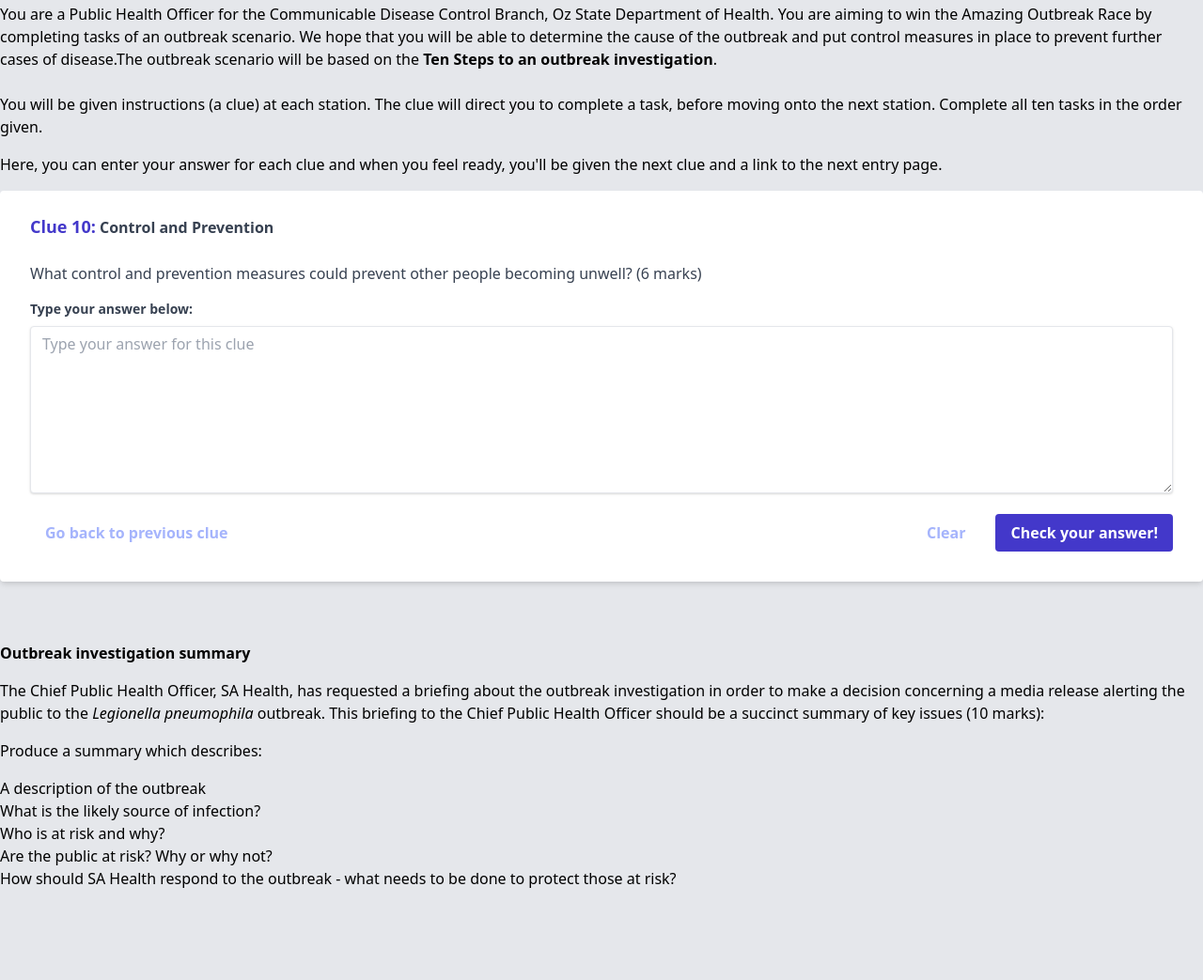
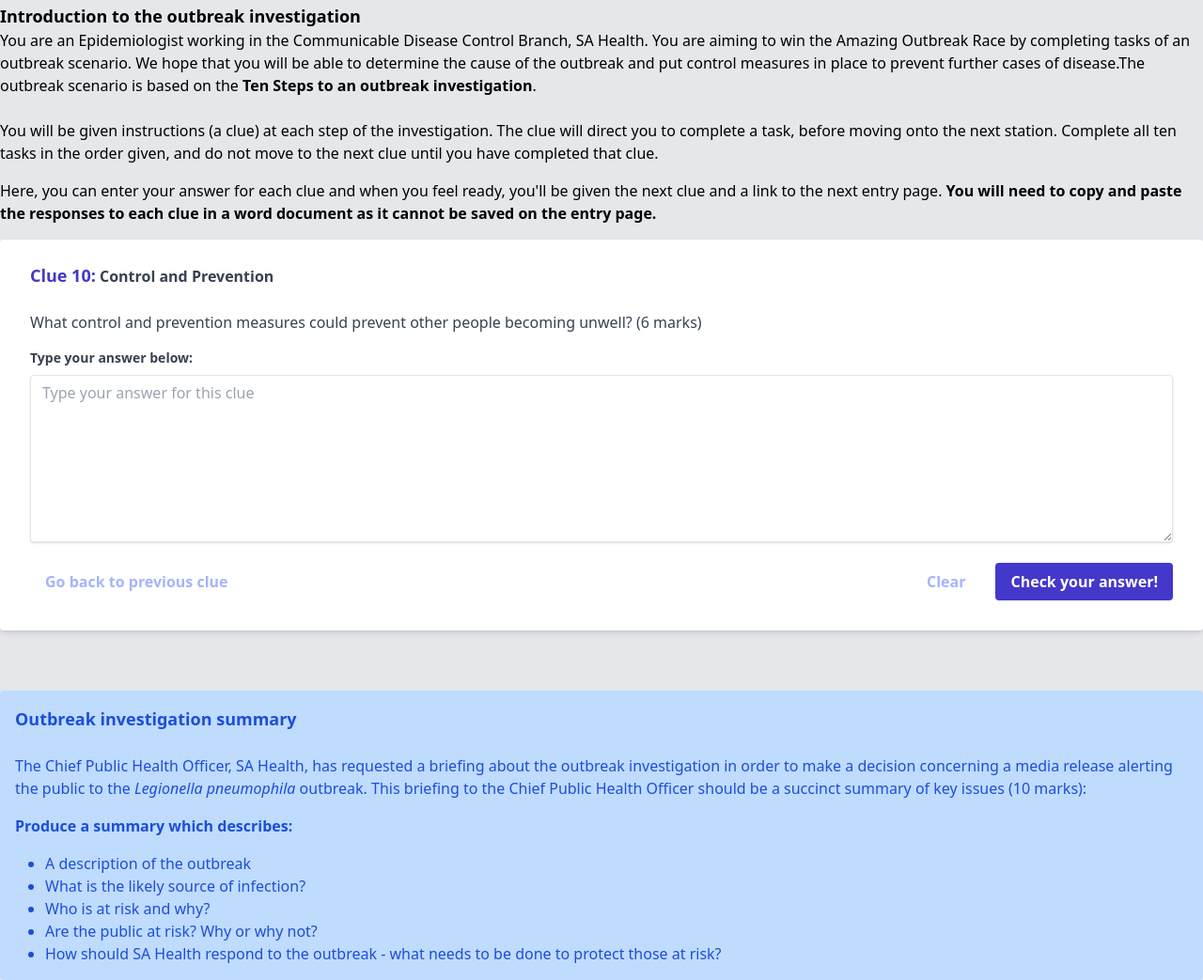
Before and after one commit to UAMediaProd/learning-enhancement, a plain HTML site: page health-outbreak/mph/clue10.html in a window 1280 px wide. Shown: the part 283-1326 px from the top of the page at 94% size. Before the commit the page ends 1230 px from the top, so only its background shows below. Drawn offline with nearby package versions, Linux system fonts and the light colour scheme; some packages are replaced by stand-ins of ours; a script that the page names is missing.

Commit message:
Wording tweaks from Adriana

```diff
--- a/health-outbreak/mph/clue10.html
+++ b/health-outbreak/mph/clue10.html
@@ -25,16 +25,17 @@
       <br />
       <img class="centered" src="./resources/logo.svg" alt="The Amazing Outbreak Race"/ width="500">
       <br />
-      <p>You are a Public Health Officer for the Communicable Disease Control Branch, Oz State Department of Health. You
+      <h2 class="text-lg font-bold">Introduction to the outbreak investigation</h2>
+      <p>You are an Epidemiologist working in the Communicable Disease Control Branch, SA Health. You
         are aiming to win the Amazing Outbreak Race by completing tasks of an outbreak scenario. We hope that you will
         be able to determine the cause of the outbreak and put control measures in place to prevent further cases of
-        disease.The outbreak scenario will be based on the <strong>Ten Steps to an outbreak investigation</strong>.
+        disease.The outbreak scenario is based on the <strong>Ten Steps to an outbreak investigation</strong>.
 
-        <br><br>You will be given instructions (a clue) at each station. The clue will direct you to complete a task,
-        before moving onto the next station. Complete all ten tasks in the order given. </p>
+        <br><br>You will be given instructions (a clue) at each step of the investigation. The clue will direct you to complete a task,
+        before moving onto the next station. Complete all ten tasks in the order given, and do not move to the next clue until you have completed that clue. </p>
       <p>Here, you can enter your answer for each clue and when you feel ready, you'll be given the
-        next clue and a link to the next entry page.</p>
-        <p></p>
+        next clue and a link to the next entry page. <strong>You will need to copy and paste the responses to each clue in a word document as it cannot be saved on the entry page.</strong></p>
+      <p></p>
 
       <div class="bg-white shadow-md rounded px-8 pt-6 pb-8 mb-4" id="stack">
         <div class="mb-4">
@@ -85,21 +86,23 @@
       </div>
       <br /><br />
 
-
-      <p><strong>Outbreak investigation summary</strong></p>
+      <div class="bg-blue-200 border border-none text-blue-700 px-4 py-4 rounded relative">
+      <h2 class="text-lg font-bold"><strong>Outbreak investigation summary</strong></h2>
+      <br/>
 
       <p>The Chief Public Health Officer, SA Health, has requested a briefing about the outbreak investigation in order to make a decision
         concerning a media release alerting the public to the <em>Legionella pneumophila</em> outbreak. This briefing to the Chief Public Health Officer should be a succinct summary
         of key issues (10 marks):
       </p>
-      <p>Produce a summary which describes:</p>
-      <ul>
+      <p><strong>Produce a summary which describes:</strong></p>
+      <ul class="list-disc" style="margin-left: 2em;">
         <li>A description of the outbreak</li>
         <li>What is the likely source of infection?</li>
         <li>Who is at risk and why?</li>
         <li>Are the public at risk? Why or why not?</li>
         <li>How should SA Health respond to the outbreak - what needs to be done to protect those at risk?</li>
       </ul>
+    </div>
 
     </div>
 
```
Also changed, not shown: health-outbreak/mph/clue1.html (+6 -5 lines), health-outbreak/mph/clue2.html (+7 -6 lines), health-outbreak/mph/clue3.html (+7 -5 lines), health-outbreak/mph/clue4.html (+8 -7 lines), health-outbreak/mph/clue5.html (+7 -6 lines), health-outbreak/mph/clue6.html (+7 -6 lines), health-outbreak/mph/clue7.html (+6 -5 lines), health-outbreak/mph/clue8.html (+8 -9 lines), health-outbreak/mph/clue9.html (+7 -6 lines).
